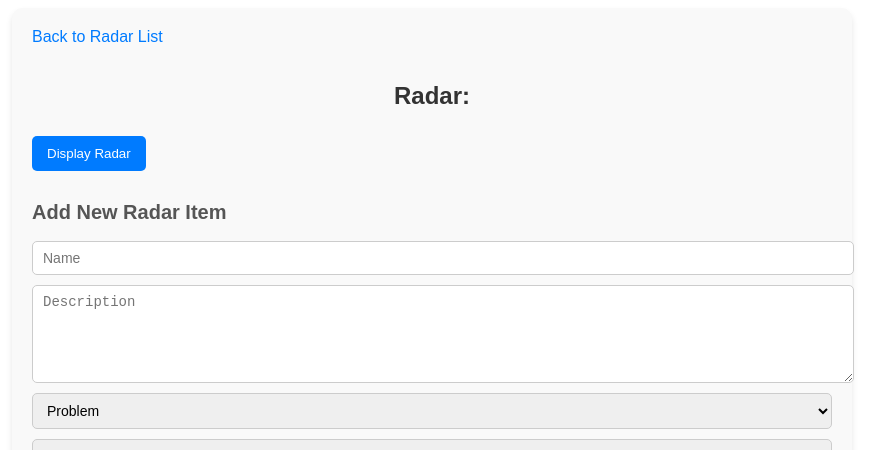
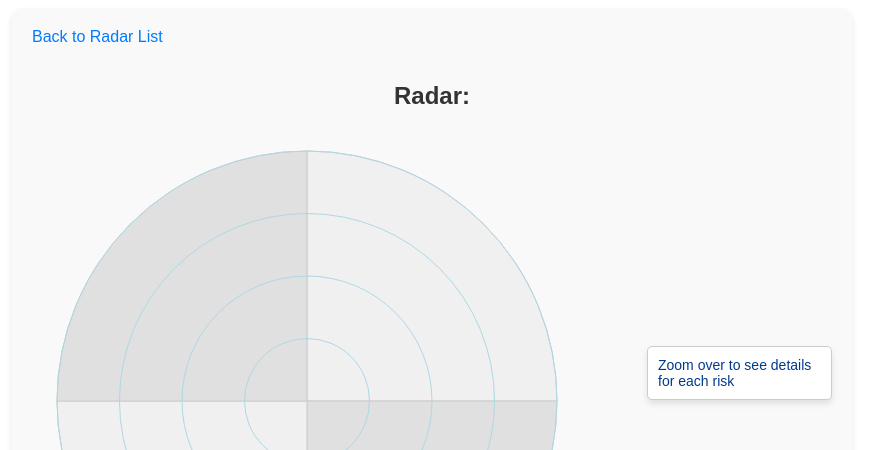
Before and after one commit to clecoentddd/StrategicRadar, a Next.js app: page /radar/1 in a window 1280 px wide. Shown: the top 450 px of the page, without its empty margins (208-1093 px from the left). Built offline with nearby package versions, Linux system fonts and the light colour scheme; no server answers; the database is empty.

Commit message:
Correcting behaviors

```diff
--- a/components/RadarChart.js
+++ b/components/RadarChart.js
@@ -2,6 +2,7 @@ import React, { useEffect, useRef, useState } from 'react';
 import * as d3 from 'd3';
 import { useRouter } from 'next/router'; // For navigation
 import { createClient } from '@supabase/supabase-js';
+import styles from './RadarChart.module.css'; // Import the CSS Module (or use a global CSS file)
 
 // Initialize Supabase client
 const supabase = createClient(process.env.NEXT_PUBLIC_SUPABASE_URL, process.env.NEXT_PUBLIC_SUPABASE_ANON_KEY);
@@ -9,6 +10,13 @@ const supabase = createClient(process.env.NEXT_PUBLIC_SUPABASE_URL, process.env.
 const RadarChart = ({ items, radius = 200 }) => {
   const svgRef = useRef();
   const router = useRouter(); // Next.js router for navigation
+
+  // State to manage tooltip data
+  const [tooltipData, setTooltipData] = useState({
+    text: "Zoom over to see details for each risk", // Default tooltip text
+    xPos: radius + radius + 100,  // Fixed position
+    yPos: radius + 0,            // Adjust vertical position
+  });
 
   useEffect(() => {
     console.log("Rendering RadarChart...");
@@ -36,12 +44,13 @@ const RadarChart = ({ items, radius = 200 }) => {
         .attr("stroke", "#ccc");
     }
 
-    // Draw concentric circles for distances
+    // Draw concentric circles (light blue for radar grid)
     [0.25, 0.5, 0.75, 1].forEach(d => {
       svg.append("circle")
         .attr("r", radius * d)
         .attr("fill", "none")
-        .attr("stroke", "#ddd");
+        .attr("stroke", "lightblue") // Light blue for radar grid circles
+        .attr("stroke-width", 1);
     });
 
     // Group items by category and distance
@@ -90,7 +99,7 @@ const RadarChart = ({ items, radius = 200 }) => {
             d3.select(this).select('circle').attr('stroke', 'black').attr('stroke-width', 3);
 
             // Fetch the radar name based on zoom_in
-            let tooltipText = `<strong>${item.name}</strong><br/>Impact: ${item.impact}<br/>Cost: ${item.cost}`;
+            let tooltipText = `<strong>${item.name}</strong><br/>Description: ${item.description}</strong><br/>Impact: ${item.impact}<br/>Cost: ${item.cost}`;
 
             if (item.zoom_in) {
               const radar = await fetchRadarName(item.zoom_in);
@@ -99,34 +108,20 @@ const RadarChart = ({ items, radius = 200 }) => {
               tooltipText += `<br/>Zoom In Not Selected`;
             }
 
-            // Display tooltip with item data
-            const tooltip = d3.select('.tooltip');
-            tooltip.style('visibility', 'visible')
-              .html(tooltipText)
-              .style('pointer-events', 'auto'); // Ensure the link is clickable
+            // Update the tooltip data (fixed position for the tooltip)
+            setTooltipData({
+              xPos: radius + radius + 100,  // Fixed to the right of the circle
+              yPos: radius + 0,       // Adjust the position relative to the circle
+              text: tooltipText
+            });
           })
           .on('mouseout', function () {
             console.log(`Mouse out: ${item.name}`);
             d3.select(this).select('circle').attr('stroke', 'white').attr('stroke-width', 2);
 
-            // Hide tooltip
-            d3.select('.tooltip').style('visibility', 'hidden');
+            // Clear tooltip data on mouseout
+            // setTooltipData(null);
           })
-          .on('click', () => {
-            console.log("Navigating to radar item with id:", item.id); // Log the id
-            if (item.id) {
-              setTimeout(() => {
-                console.log("After navigation: id", item.id);
-            }, 10);
-              console.log("Before navigation: id", item.id); // Log before navigation
-              setTimeout(() => {
-                router.push(`/radar/${item.id}`);
-                console.log("After navigation: id", item.id); // This might not be reached as expected
-              }, 0); // Delay to allow logs before navigation
-            } else {
-              console.error("Item ID is missing");
-            }
-          }); // Single-click event to navigate
 
         // Draw item circle
         itemGroup.append('circle')
@@ -172,21 +167,34 @@ const RadarChart = ({ items, radius = 200 }) => {
     }
   };
 
+  // Function to display tooltip
+  const renderTooltip = () => {
+    if (!tooltipData) return null;
+
+    const { text, xPos, yPos } = tooltipData;
+
+    return (
+      <div className={styles.tooltip} style={{
+        position: 'absolute',
+        top: `${yPos - 30}px`, // Adjust tooltip position relative to the circle (above it)
+        left: `${xPos + 15}px`, // Position the tooltip to the right of the circle
+        visibility: tooltipData ? 'visible' : 'hidden',
+        maxWidth: '200px', // Limit tooltip width to fit in the grey area
+        padding: '10px',
+        backgroundColor: 'white',
+        border: '1px solid #ccc',
+        borderRadius: '5px',
+        boxShadow: '0px 4px 6px rgba(0, 0, 0, 0.1)'
+      }}>
+        <div dangerouslySetInnerHTML={{ __html: text }} />
+      </div>
+    );
+  };
+
   return (
     <div style={{ position: 'relative' }}>
       <svg ref={svgRef}></svg>
-      <div className="tooltip" style={{
-        position: 'absolute',
-        top: 0,
-        left: 0,
-        background: 'white',
-        border: '1px solid #ccc',
-        padding: '5px',
-        fontSize: '12px',
-        pointerEvents: 'none', // Ensure the tooltip is not blocking interaction
-        visibility: 'hidden',
-        zIndex: 10, // Ensure tooltip appears above other elements
-      }}></div>
+      {renderTooltip()}
     </div>
   );
 };
--- /dev/null
+++ b/components/RadarChart.module.css
@@ -0,0 +1,23 @@
+.radarContainer {
+    position: relative;
+  }
+
+  .tooltip {
+    position: absolute;
+    background-color: #e6f7ff; /* Light blue background */
+    border: 1px solid #91d5ff; /* Blue border */
+    color: #003a8c; /* Dark blue text */
+    padding: 8px 12px;
+    border-radius: 8px;
+    box-shadow: 0 0 8px rgba(24, 144, 255, 0.8); /* Blue glow */
+    font-size: 14px;
+    pointer-events: none; /* Tooltip should not block mouse interactions */
+    z-index: 10; /* Ensure it appears above other elements */
+    transition: opacity 0.2s ease-in-out;
+    opacity: 1;
+  }
+
+  .radarItem {
+    fill: #1890ff; /* Blue color for radar items */
+    cursor: pointer;
+  }
--- a/pages/radar/[id].js
+++ b/pages/radar/[id].js
@@ -25,7 +25,7 @@ export default function RadarPage() {
     zoom_in: null, // For the zoom in field (initially null)
   });
   const [editingItem, setEditingItem] = useState(null);  // Store the item being edited
-  const [showRadar, setShowRadar] = useState(false);
+  const [showRadar, setShowRadar] = useState(true);
 
   useEffect(() => {
     if (id) {
@@ -184,11 +184,13 @@ async function fetchRadar() {
 
       <h1 className={styles.title}>Radar: {radarName}</h1>
 
-      <button className={styles.toggleButton} onClick={() => setShowRadar(!showRadar)}>
-        {showRadar ? "Hide Radar" : "Display Radar"}
-      </button>
-
-      {showRadar && <RadarChart items={items} radius={200} />}
+      {showRadar && (
+        <RadarChart
+          items={items}
+          radius={250}
+          defaultTooltip="Mouse over a radar item to get more information!"
+        />
+      )}
 
       <h2 className={styles.sectionHeading}>
         {editingItem ? "Edit Radar Item" : "Add New Radar Item"}
@@ -276,27 +278,25 @@ async function fetchRadar() {
 
       <h2 className={styles.sectionHeading}>Radar Items For</h2>
       <ul className={styles.itemList}>
-        {items.map((item) => (
+        {items.map((item) => {
+          const zoomInRadar = radars.find((radar) => radar.id === item.zoom_in);
+          return (
             <li className={styles.item} key={item.id}>
               <div>
-              <strong>{item.name}</strong>: {item.description} - {item.category} |{" "}
-              {item.distance}
+                <strong>{item.name}</strong>: {item.description} - {item.category} | {item.distance}
               </div>
-            <select
-              className={styles.selectField}
-              value={item.zoom_in || ""}
-              onChange={(e) => {
-                const updatedItem = { ...item, zoom_in: e.target.value };
-                setEditingItem(updatedItem); // Set item to editing mode
-              }}
+              <div className={styles.zoomButtonWrapper}>
+                <Link href={zoomInRadar ? `/radar/${item.zoom_in}` : "#"}>
+                  <button
+                    className={`${styles.zoomInButton} ${
+                      zoomInRadar ? styles.enabled : styles.disabled
+                    }`}
+                    disabled={!zoomInRadar}
                   >
-              <option value="">Select a Radar to Zoom In</option>
-              {radars.map((radar) => (
-                <option key={radar.id} value={radar.id}>
-                  {radar.name}
-                </option>
-              ))}
-            </select>
+                    {zoomInRadar ? `Zoom in to: ${zoomInRadar.name}` : "No radar to zoom in to"}
+                  </button>
+                </Link>
+              </div>
               <div className={styles.itemButtons}>
                 <button
                   className={styles.editButton}
@@ -312,7 +312,8 @@ async function fetchRadar() {
                 </button>
               </div>
             </li>
-        ))}
+          );
+        })}
       </ul>
     </div>
   );
--- a/pages/radar/[id].module.css
+++ b/pages/radar/[id].module.css
@@ -118,3 +118,33 @@
   text-decoration: underline;
   color: #0056b3;
 }
+
+.zoomButtonWrapper {
+  margin-left: auto; /* Push the "Zoom In" button to the right */
+  margin-right: 10px; /* Add space between "Zoom In" and "Edit" */
+}
+
+.zoomInButton {
+  padding: 10px 15px; /* Button padding */
+  font-size: 14px; /* Font size */
+  border: none; /* Remove border */
+  border-radius: 5px; /* Rounded corners */
+  cursor: pointer; /* Show pointer cursor for clickable buttons */
+  text-align: center; /* Center-align text */
+  transition: background-color 0.3s ease; /* Smooth hover effect */
+}
+
+.zoomInButton.enabled {
+  background-color: #007bff; /* Blue background for enabled button */
+  color: white; /* White text */
+}
+
+.zoomInButton.enabled:hover {
+  background-color: #0056b3; /* Darker blue on hover */
+}
+
+.zoomInButton.disabled {
+  background-color: #d3d3d3; /* Gray background for disabled button */
+  color: #a9a9a9; /* Light gray text */
+  cursor: not-allowed; /* Change cursor to not-allowed for disabled buttons */
+}
```
Lines whose indentation alone changed are shown as unchanged.
